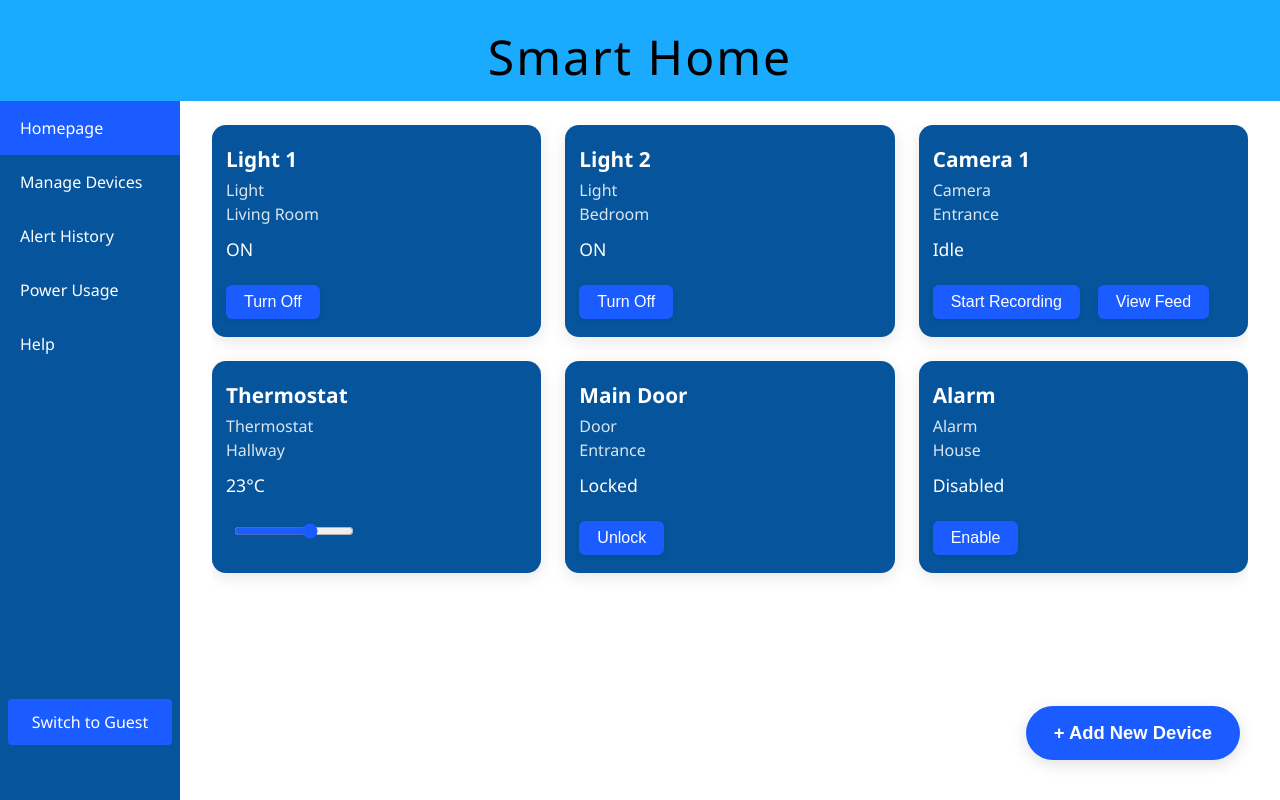
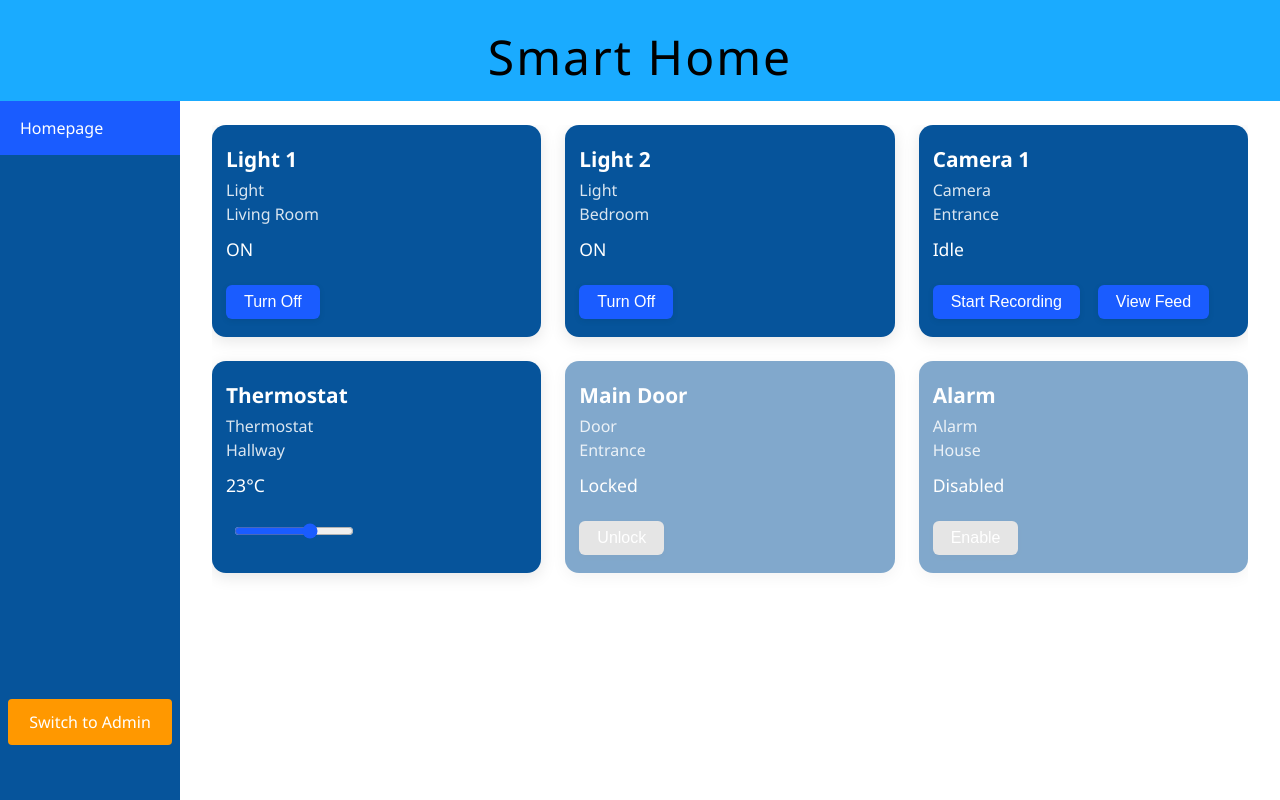
Before and after one commit to AggelosVer/TL_SmartHome, a React (Create React App) app in the folder code/: page / in a window 1280 px wide. Built offline with nearby package versions, Linux system fonts and the light colour scheme.

Commit message:
guest mode logic

```diff
--- a/code/src/App.js
+++ b/code/src/App.js
@@ -6,88 +6,124 @@ import AlertHistory from './pages/AlertHistory';
 import PowerUsage from './pages/PowerUsage';
 import Help from './pages/Help';
 import AddDevicePage from './pages/AddDevicePage';
+import Device from './domain/Device';
 import './App.css';
 
-// Storage utility to handle both Electron and web storage
 const storage = {
   isElectron: window && window.process && window.process.type,
-
   get: (key) => {
     if (storage.isElectron) {
-      // Use Electron's storage
       return window.electron.getStorage(key);
     } else {
-      // Use browser's localStorage
       const item = localStorage.getItem(key);
       return item ? JSON.parse(item) : null;
     }
   },
-
   set: (key, value) => {
     if (storage.isElectron) {
-      // Use Electron's storage
       window.electron.setStorage(key, value);
     } else {
-      // Use browser's localStorage
       localStorage.setItem(key, JSON.stringify(value));
     }
   }
 };
 
-const Sidebar = ({ guestMode, toggleGuestMode }) => {
+const Sidebar = ({ guestMode, requestAdminLogin }) => {
   const location = useLocation();
+
   return (
     <div className="sidebar">
       <nav>
         <ul>
-          <li className={location.pathname === '/' ? 'active' : ''}><Link to="/">Homepage</Link></li>
-          <li className={location.pathname === '/manage' ? 'active' : ''}><Link to="/manage">Manage Devices</Link></li>
-          <li className={location.pathname === '/alerts' ? 'active' : ''}><Link to="/alerts">Alert History</Link></li>
-          <li className={location.pathname === '/power' ? 'active' : ''}><Link to="/power">Power Usage</Link></li>
-          <li className={location.pathname === '/help' ? 'active' : ''}><Link to="/help">Help</Link></li>
+          {/* Always visible */}
+          <li className={location.pathname === '/' ? 'active' : ''}>
+            <Link to="/">Homepage</Link>
+          </li>
+
+          {/* Admin-only links */}
+          {!guestMode && (
+            <>
+              <li className={location.pathname === '/manage' ? 'active' : ''}>
+                <Link to="/manage">Manage Devices</Link>
+              </li>
+              <li className={location.pathname === '/alerts' ? 'active' : ''}>
+                <Link to="/alerts">Alert History</Link>
+              </li>
+              <li className={location.pathname === '/power' ? 'active' : ''}>
+                <Link to="/power">Power Usage</Link>
+              </li>
+              <li className={location.pathname === '/help' ? 'active' : ''}>
+                <Link to="/help">Help</Link>
+              </li>
+            </>
+          )}
         </ul>
       </nav>
-      <div className={guestMode ? 'guest-toggle guest-active' : 'guest-toggle'} onClick={toggleGuestMode}>
-        {guestMode ? 'Guest Mode Active' : 'Switch to Guest'}
+
+      {/* Toggle mode button */}
+      <div
+        className={guestMode ? 'guest-toggle guest-active' : 'guest-toggle'}
+        onClick={requestAdminLogin}
+      >
+        {guestMode ? 'Switch to Admin' : 'Admin Mode'}
       </div>
     </div>
   );
 };
 
-// Device type definitions
-const DEVICE_TYPES = [
-  'Light',
-  'Door',
-  'Camera',
-  'Thermostat',
-  'Alarm',
-];
+
+const DEVICE_TYPES = ['Light', 'Door', 'Camera', 'Thermostat', 'Alarm'];
 
 function getDefaultStatus(type) {
   switch (type) {
     case 'Light': return 'off';
     case 'Door': return 'locked';
     case 'Camera': return 'idle';
-    case 'Thermostat': return 22; // default temperature
+    case 'Thermostat': return 22;
     case 'Alarm': return 'disabled';
     default: return '';
   }
 }
 
 function App() {
-  const [guestMode, setGuestMode] = useState(false);
+  const [guestMode, setGuestMode] = useState(true);
+  const [isAdmin, setIsAdmin] = useState(false);
+  const [showLoginPrompt, setShowLoginPrompt] = useState(false);
+  const [adminPassword, setAdminPassword] = useState('');
+  const [loginError, setLoginError] = useState('');
+
   const [devices, setDevices] = useState(() => {
-    // Load devices from localStorage on initial render
     const savedDevices = localStorage.getItem('smartHomeDevices');
-    return savedDevices ? JSON.parse(savedDevices) : [
-      { id: 1, name: 'Light 1', type: 'Light', status: 'on', room: 'Living Room' },
-      { id: 2, name: 'Light 2', type: 'Light', status: 'on', room: 'Bedroom' },
-      { id: 3, name: 'Camera 1', type: 'Camera', status: 'idle', room: 'Entrance' },
-      { id: 4, name: 'Thermostat', type: 'Thermostat', status: 23, room: 'Hallway' },
-      { id: 5, name: 'Main Door', type: 'Door', status: 'locked', room: 'Entrance' },
-      { id: 6, name: 'Alarm', type: 'Alarm', status: 'disabled', room: 'House' },
+
+    if (savedDevices) {
+      const parsed = JSON.parse(savedDevices);
+      return parsed.map(d => new Device({
+      id: d.id,
+      name: d.name,
+      room: d.room,
+      type: d.type,
+      owner: d.owner || 'admin',
+      functionState: d.functionState ?? getDefaultStatus(d.type),
+      energyStatus: d.energyStatus || 'normal',
+      visibility: d.visibility || 'public'
+    }));
+
+    }
+
+    return [
+      new Device({ id: 1, name: 'Light 1', room: 'Living Room', type: 'Light', owner: 'admin', functionState: 'on', energyStatus: 'normal', visibility: 'public' }),
+      new Device({ id: 2, name: 'Light 2', room: 'Bedroom', type: 'Light', owner: 'admin', functionState: 'on', energyStatus: 'normal', visibility: 'public' }),
+      new Device({ id: 3, name: 'Camera 1', room: 'Entrance', type: 'Camera', owner: 'admin', functionState: 'idle', energyStatus: 'normal', visibility: 'public' }),
+      new Device({ id: 4, name: 'Thermostat', room: 'Hallway', type: 'Thermostat', owner: 'admin', functionState: 23, energyStatus: 'normal', visibility: 'public' }),
+      new Device({ id: 5, name: 'Main Door', room: 'Entrance', type: 'Door', owner: 'admin', functionState: 'locked', energyStatus: 'normal', visibility: 'private' }),
+      new Device({ id: 6, name: 'Alarm', room: 'House', type: 'Alarm', owner: 'admin', functionState: 'disabled', energyStatus: 'normal', visibility: 'private' }),
     ];
   });
+
+
+  // const isDisabled = guestMode && (device.visibility || 'public') === 'private';
+
+
   const [alerts, setAlerts] = useState([
     '08:30, March 22 – Motion detected in the living room.',
     '22:15, March 21 – High energy usage in the kitchen.',
@@ -102,42 +138,70 @@ function App() {
     '02:30, March 17 – Unusual activity detected near the backyard.'
   ]);
 
-  const toggleGuestMode = () => setGuestMode((g) => !g);
+  const requestAdminLogin = () => {
+    if (guestMode) {
+      // Show password input
+      setShowLoginPrompt(true);
+    } else {
+      // Already in admin mode , ask for confirmation to switch to guest
+      const confirmSwitch = window.confirm('Are you sure you want to switch to Guest Mode?');
+      if (confirmSwitch) {
+        setIsAdmin(false);
+        setGuestMode(true);
+      }
+    }
+  };
 
-  // Add device with only name, type, room
-  const addDevice = ({ name, type, room }) => {
-    setDevices((prev) => {
-      const newDevices = [
-        ...prev,
-        {
+    const handleAdminLogin = () => {
+    if (adminPassword === '123') {
+      setIsAdmin(true);
+      setGuestMode(false);
+      setShowLoginPrompt(false);
+      setLoginError('');
+      setAdminPassword('');
+    } else {
+      setLoginError('Incorrect password');
+    }
+  };
+
+
+  const toggleGuestMode = () => setGuestMode(g => !g);
+
+
+  const addDevice = ({ name, type, room, visibility }) => {
+    setDevices(prev => {
+      const newDevice = new Device({
         id: Date.now(),
         name,
         type,
         room,
-          status: getDefaultStatus(type),
-        },
-      ];
-      // Save to localStorage whenever devices change
+        owner: 'admin',
+        functionState: getDefaultStatus(type),
+        energyStatus: 'normal',
+        visibility: visibility || 'public'
+      });
+
+      const newDevices = [...prev, newDevice];
       localStorage.setItem('smartHomeDevices', JSON.stringify(newDevices));
       return newDevices;
     });
   };
 
-  // Device control handlers
+
+
   const updateDeviceStatus = (id, newStatus) => {
-    setDevices((prev) => {
+    setDevices(prev => {
       const newDevices = prev.map(d => d.id === id ? { ...d, status: newStatus } : d);
       localStorage.setItem('smartHomeDevices', JSON.stringify(newDevices));
       return newDevices;
     });
   };
 
-  // For camera: toggle recording/idle
 const toggleCameraRecording = (id) => {
   setDevices((prev) => {
     const newDevices = prev.map(d =>
       d.id === id && d.type === 'Camera'
-          ? { ...d, status: d.status === 'recording' ? 'idle' : 'recording' }
+        ? { ...d, functionState: d.functionState === 'recording' ? 'idle' : 'recording' }
         : d
     );
     localStorage.setItem('smartHomeDevices', JSON.stringify(newDevices));
@@ -145,12 +209,11 @@ function App() {
   });
 };
 
-  // For light: toggle on/off
 const toggleLight = (id) => {
   setDevices((prev) => {
     const newDevices = prev.map(d =>
       d.id === id && d.type === 'Light'
-          ? { ...d, status: d.status === 'on' ? 'off' : 'on' }
+        ? { ...d, functionState: d.functionState === 'on' ? 'off' : 'on' }
         : d
     );
     localStorage.setItem('smartHomeDevices', JSON.stringify(newDevices));
@@ -158,12 +221,13 @@ function App() {
   });
 };
 
-  // For door: toggle locked/unlocked
+
+
 const toggleDoor = (id) => {
   setDevices((prev) => {
     const newDevices = prev.map(d =>
       d.id === id && d.type === 'Door'
-          ? { ...d, status: d.status === 'locked' ? 'unlocked' : 'locked' }
+        ? { ...d, functionState: d.functionState === 'locked' ? 'unlocked' : 'locked' }
         : d
     );
     localStorage.setItem('smartHomeDevices', JSON.stringify(newDevices));
@@ -171,12 +235,11 @@ function App() {
   });
 };
 
-  // For alarm: toggle enabled/disabled
 const toggleAlarm = (id) => {
   setDevices((prev) => {
     const newDevices = prev.map(d =>
       d.id === id && d.type === 'Alarm'
-          ? { ...d, status: d.status === 'enabled' ? 'disabled' : 'enabled' }
+        ? { ...d, functionState: d.functionState === 'enabled' ? 'disabled' : 'enabled' }
         : d
     );
     localStorage.setItem('smartHomeDevices', JSON.stringify(newDevices));
@@ -184,12 +247,12 @@ function App() {
   });
 };
 
-  // For thermostat: set temperature
+
 const setThermostat = (id, temp) => {
   setDevices((prev) => {
     const newDevices = prev.map(d =>
       d.id === id && d.type === 'Thermostat'
-          ? { ...d, status: temp }
+        ? { ...d, functionState: temp }
         : d
     );
     localStorage.setItem('smartHomeDevices', JSON.stringify(newDevices));
@@ -197,18 +260,17 @@ function App() {
   });
 };
 
-  // Edit device details
+
   const editDevice = (id, newDetails) => {
-    setDevices((prev) => {
+    setDevices(prev => {
       const newDevices = prev.map(d => d.id === id ? { ...d, ...newDetails } : d);
       localStorage.setItem('smartHomeDevices', JSON.stringify(newDevices));
       return newDevices;
     });
   };
 
-  // Remove device
   const removeDevice = (id) => {
-    setDevices((prev) => {
+    setDevices(prev => {
       const newDevices = prev.filter(d => d.id !== id);
       localStorage.setItem('smartHomeDevices', JSON.stringify(newDevices));
       return newDevices;
@@ -220,7 +282,28 @@ function App() {
       <div className="app-container">
         <div className="title-bar">Smart Home</div>
         <div className="app-content-row">
-          <Sidebar guestMode={guestMode} toggleGuestMode={toggleGuestMode} />
+          <Sidebar
+            guestMode={guestMode}
+            requestAdminLogin={requestAdminLogin}
+          />
+
+          {showLoginPrompt && (
+            <div className="admin-login-popup">
+              <div className="login-box">
+                <h3>Enter Admin Password</h3>
+                <input
+                  type="password"
+                  placeholder="Enter admin password"
+                  value={adminPassword}
+                  onChange={(e) => setAdminPassword(e.target.value)}
+                />
+                <button onClick={handleAdminLogin}>Login</button>
+                {loginError && <p className="error">{loginError}</p>}
+              </div>
+            </div>
+          )}
+
+
           <div className="main-content">
             <Routes>
               <Route path="/" element={
--- a/code/src/domain/Device.js
+++ b/code/src/domain/Device.js
@@ -1,5 +1,5 @@
 class Device {
-  constructor({ id, name, room, type, owner, functionState, energyStatus }) {
+  constructor({ id, name, room, type, owner, functionState, energyStatus, visibility }) {
     this.id = id;
     this.name = name;
     this.room = room;
@@ -7,6 +7,7 @@ class Device {
     this.owner = owner;
     this.functionState = functionState;
     this.energyStatus = energyStatus;
+    this.visibility = visibility || 'public';
   }
 
   toggle() {
@@ -19,7 +20,6 @@ class Device {
     } else if (this.type === 'Camera') {
       this.functionState = this.functionState === 'recording' ? 'idle' : 'recording';
     }
-    // Thermostat and others can have their own logic
   }
 
   toJSON() {
--- a/code/src/pages/Homepage.css
+++ b/code/src/pages/Homepage.css
@@ -103,3 +103,14 @@
   background: #0d3fa6;
   box-shadow: 0 8px 24px rgba(0,0,0,0.18);
 }
+
+.device-tile.disabled {
+  opacity: 0.5;
+  pointer-events: none;
+}
+
+.device-controls button[disabled],
+.device-controls input[disabled] {
+  background-color: #ccc;
+  cursor: not-allowed;
+}
--- a/code/src/pages/Homepage.js
+++ b/code/src/pages/Homepage.js
@@ -3,6 +3,7 @@ import { useNavigate } from 'react-router-dom';
 import './Homepage.css';
 
 function Homepage({
+  guestMode,
   devices,
   toggleLight,
   toggleDoor,
@@ -15,20 +16,40 @@ function Homepage({
     <div className="homepage-container">
       <div className="homepage-device-scroll-container">
         <div className="device-grid">
-          {devices.map((device) => (
-            <div className="device-tile" key={device.id}>
-              <div className="device-title">{device.name}</div>
+        {devices.map((device) => {
+          const isDisabled = guestMode && device.visibility === 'private';
+
+          return (
+            <div className={`device-tile ${isDisabled ? 'disabled' : ''}`} key={device.id}>
+            <div className="device-title">
+            {device.name}
+            {guestMode && device.visibility === 'private' && (
+              <span className="lock-icon" title="Private - Admin Only">  </span>
+            )}
+            </div>
               <div className="device-type">{device.type}</div>
               <div className="device-room">{device.room}</div>
               <div className="device-status">{renderStatus(device)}</div>
-              <div className="device-controls">{renderControls(device, { toggleLight, toggleDoor, toggleCameraRecording, toggleAlarm, setThermostat })}</div>
+              <div className="device-controls">
+                {renderControls(device, {
+                  toggleLight,
+                  toggleDoor,
+                  toggleCameraRecording,
+                  toggleAlarm,
+                  setThermostat
+                }, isDisabled)}
+              </div>
             </div>
-          ))}
+          );
+        })}
         </div>
       </div>
+    {!guestMode && (
       <button className="add-device-fab" onClick={() => navigate('/add-device')}>
         + Add New Device
       </button>
+    )}
+
     </div>
   );
 }
@@ -36,41 +57,43 @@ function Homepage({
 function renderStatus(device) {
   switch (device.type) {
     case 'Light':
-      return device.status === 'on' ? 'ON' : 'OFF';
+      return device.functionState === 'on' ? 'ON' : 'OFF';
     case 'Door':
-      return device.status === 'locked' ? 'Locked' : 'Unlocked';
+      return device.functionState === 'locked' ? 'Locked' : 'Unlocked';
     case 'Camera':
-      return device.status === 'recording' ? 'Recording' : 'Idle';
+      return device.functionState === 'recording' ? 'Recording' : 'Idle';
     case 'Thermostat':
-      return `${device.status}°C`;
+      return `${device.functionState}°C`;
     case 'Alarm':
-      return device.status === 'enabled' ? 'Enabled' : 'Disabled';
+      return device.functionState === 'enabled' ? 'Enabled' : 'Disabled';
     default:
-      return device.status;
+      return device.functionState;
   }
 }
 
-function renderControls(device, handlers) {
+function renderControls(device, handlers, isDisabled = false) {
   switch (device.type) {
     case 'Light':
       return (
-        <button onClick={() => handlers.toggleLight(device.id)}>
-          {device.status === 'on' ? 'Turn Off' : 'Turn On'}
+        <button onClick={() => handlers.toggleLight(device.id)} disabled={isDisabled}>
+          {device.functionState === 'on' ? 'Turn Off' : 'Turn On'}
         </button>
       );
     case 'Door':
       return (
-        <button onClick={() => handlers.toggleDoor(device.id)}>
-          {device.status === 'locked' ? 'Unlock' : 'Lock'}
+        <button onClick={() => handlers.toggleDoor(device.id)} disabled={isDisabled}>
+          {device.functionState === 'locked' ? 'Unlock' : 'Lock'}
         </button>
       );
     case 'Camera':
       return (
         <>
-          <button onClick={() => handlers.toggleCameraRecording(device.id)}>
-            {device.status === 'recording' ? 'Stop Recording' : 'Start Recording'}
+          <button onClick={() => handlers.toggleCameraRecording(device.id)} disabled={isDisabled}>
+            {device.functionState === 'recording' ? 'Stop Recording' : 'Start Recording'}
           </button>
-          <button style={{ marginLeft: 8 }}>View Feed</button>
+          <button style={{ marginLeft: 8 }} disabled={isDisabled}>
+            View Feed
+          </button>
         </>
       );
     case 'Thermostat':
@@ -79,14 +102,15 @@ function renderControls(device, handlers) {
           type="range"
           min="10"
           max="30"
-          value={device.status}
+          value={device.functionState}
           onChange={e => handlers.setThermostat(device.id, Number(e.target.value))}
+          disabled={isDisabled}
         />
       );
     case 'Alarm':
       return (
-        <button onClick={() => handlers.toggleAlarm(device.id)}>
-          {device.status === 'enabled' ? 'Disable' : 'Enable'}
+        <button onClick={() => handlers.toggleAlarm(device.id)} disabled={isDisabled}>
+          {device.functionState === 'enabled' ? 'Disable' : 'Enable'}
         </button>
       );
     default:
--- /dev/null
+++ b/code/src/pages/LoginPage.css
@@ -0,0 +1,23 @@
+.login-page {
+  display: flex;
+  flex-direction: column;
+  align-items: center;
+  padding-top: 100px;
+}
+
+form {
+  display: flex;
+  flex-direction: column;
+  width: 300px;
+}
+
+input, button {
+  margin: 8px 0;
+  padding: 10px;
+  font-size: 16px;
+}
+
+.error {
+  color: red;
+  margin-top: 10px;
+}
```
Also changed, not shown: code/src/App.css (+56 -0 lines), code/src/pages/AddDevicePage.js (+30 -6 lines), code/src/pages/LoginPage.js (added, +34 -0 lines), 1 other file (tests, documents, lock files or other folders). Lines whose indentation alone changed are shown as unchanged.
